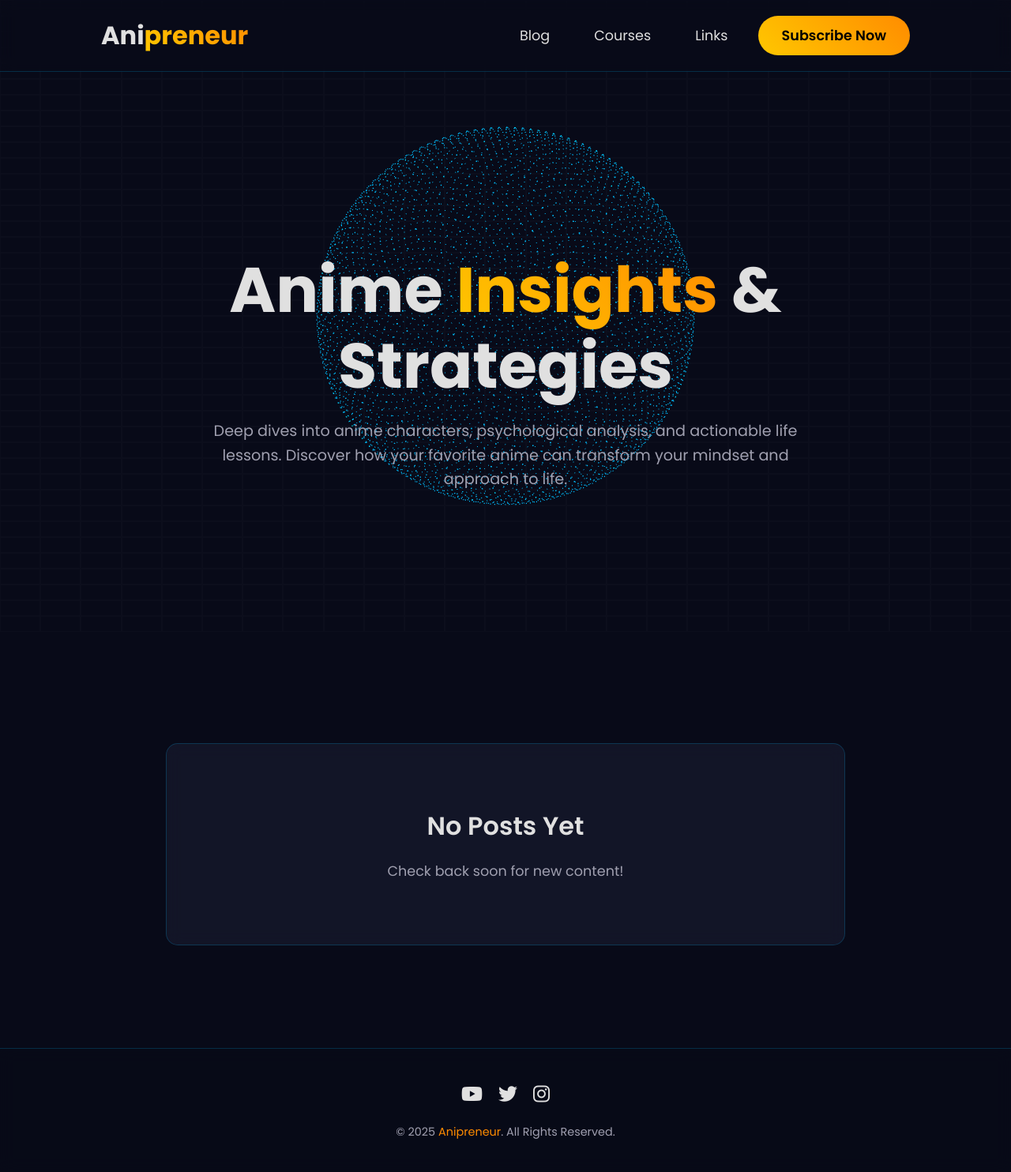
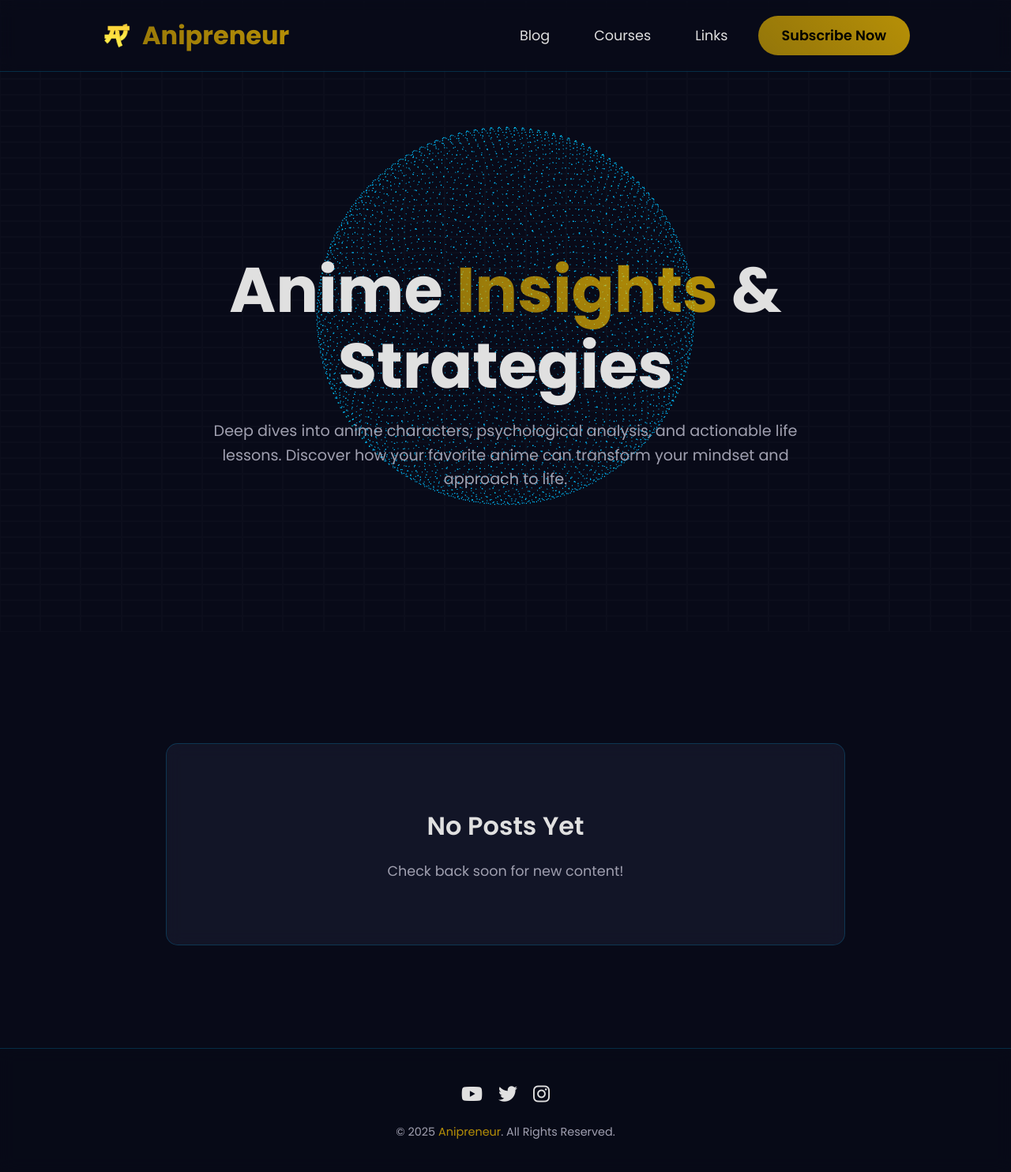
Before and after one commit to Amh-42/anipreneur, a Flask app: page /blog in a window 1280 px wide. Shown: the whole page at 79% size. Run offline with Flask 3, Linux system fonts and the light colour scheme.

Commit message:
template color

```diff
--- a/templates/404.html
+++ b/templates/404.html
@@ -25,7 +25,7 @@
 
         h1 {
             font-size: 4rem;
-            color: #ff8c00;
+            color: #ffc700;
             margin-bottom: 20px;
         }
 
@@ -43,7 +43,7 @@
         .btn {
             display: inline-block;
             padding: 12px 30px;
-            background: linear-gradient(45deg, #ffc700, #ff8c00);
+            background: linear-gradient(45deg, #ffc80061, #ffc700);
             color: #000;
             font-weight: 600;
             text-decoration: none;
--- a/templates/500.html
+++ b/templates/500.html
@@ -25,7 +25,7 @@
 
         h1 {
             font-size: 4rem;
-            color: #ff8c00;
+            color: #ffc700;
             margin-bottom: 20px;
         }
 
@@ -43,7 +43,7 @@
         .btn {
             display: inline-block;
             padding: 12px 30px;
-            background: linear-gradient(45deg, #ffc700, #ff8c00);
+            background: linear-gradient(45deg, #ffc80076, #ffc700);
             color: #000;
             font-weight: 600;
             text-decoration: none;
--- a/templates/admin/login.html
+++ b/templates/admin/login.html
@@ -10,7 +10,7 @@
     <style>
         :root {
             --bg-color: #080a18;
-            --primary-color: #ff8c00;
+            --primary-color: #ffc700;
             --secondary-color: #00bfff;
             --accent-yellow: #ffc700;
             --text-color: #e0e0e0;
--- a/templates/admin/register.html
+++ b/templates/admin/register.html
@@ -10,9 +10,9 @@
     <style>
         :root {
             --bg-color: #080a18;
-            --primary-color: #ff8c00;
+            --primary-color: #ffc700;
             --secondary-color: #00bfff;
-            --accent-yellow: #ffc700;
+            --accent-yellow: #ffc80073;
             --text-color: #e0e0e0;
             --text-secondary: #a0a0b0;
             --card-bg: rgba(23, 27, 46, 0.7);
--- a/templates/base.html
+++ b/templates/base.html
@@ -27,11 +27,11 @@
         /* CSS RESET & ROOT VARIABLES */
         :root {
             --bg-color: #080a18;
-            --primary-color: #ff8c00;
+            --primary-color: #ffc800b4;
             /* Orange from logo */
             --secondary-color: #00bfff;
             /* Cyan from logo */
-            --accent-yellow: #ffc700;
+            --accent-yellow: #ffc80090;
             /* Yellow from logo */
             --text-color: #e0e0e0;
             --text-secondary: #a0a0b0;
@@ -109,16 +109,22 @@
         }
 
         .logo {
+            display: flex;
+            align-items: center;
+            gap: 12px;
             font-size: 2rem;
             font-weight: 700;
             color: var(--text-color);
             text-decoration: none;
-        }
-
-        .logo span {
             background: linear-gradient(45deg, var(--accent-yellow), var(--primary-color));
             -webkit-background-clip: text;
             -webkit-text-fill-color: transparent;
+        }
+
+        .logo img {
+            height: 40px;
+            width: auto;
+            border-radius: 8px;
         }
 
         .main-nav {
@@ -1149,6 +1155,15 @@
 
         /* Responsive Design */
         @media (max-width: 768px) {
+            .logo {
+                font-size: 1.5rem;
+                gap: 8px;
+            }
+
+            .logo img {
+                height: 32px;
+            }
+
             .main-nav {
                 display: none;
             }
@@ -1366,7 +1381,10 @@
 
     <!-- Header -->
     <header>
-        <a href="{{ url_for('index') }}" class="logo">Ani<span>preneur</span></a>
+        <a href="{{ url_for('index') }}" class="logo">
+            <img src="{{ url_for('static', filename='images/logo.png') }}" alt="Anipreneur Logo">
+            Anipreneur
+        </a>
         <nav class="main-nav">
             <a href="{{ url_for('blog') }}" class="nav-link">Blog</a>
             <a href="{{ url_for('courses') }}" class="nav-link">Courses</a>
```
Also changed, not shown: templates/admin/base.html (+15 -3 lines), templates/blog.html (+99 -4 lines), static/images/logo.png (added).
